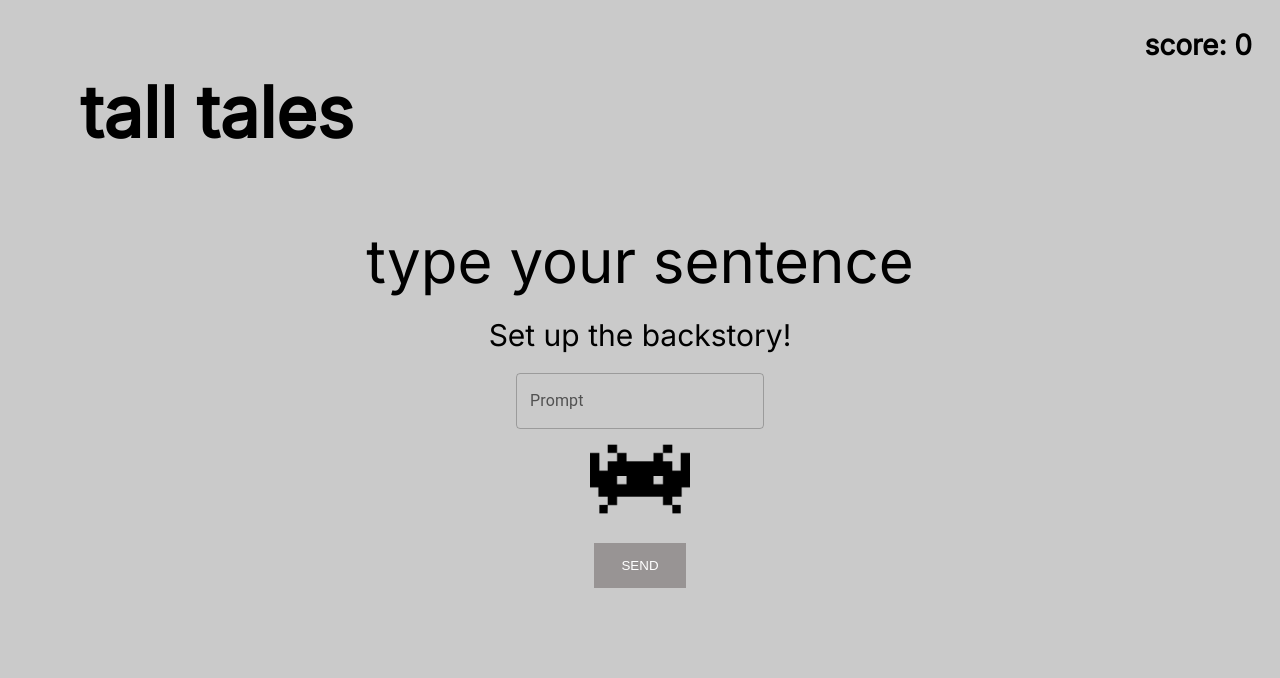
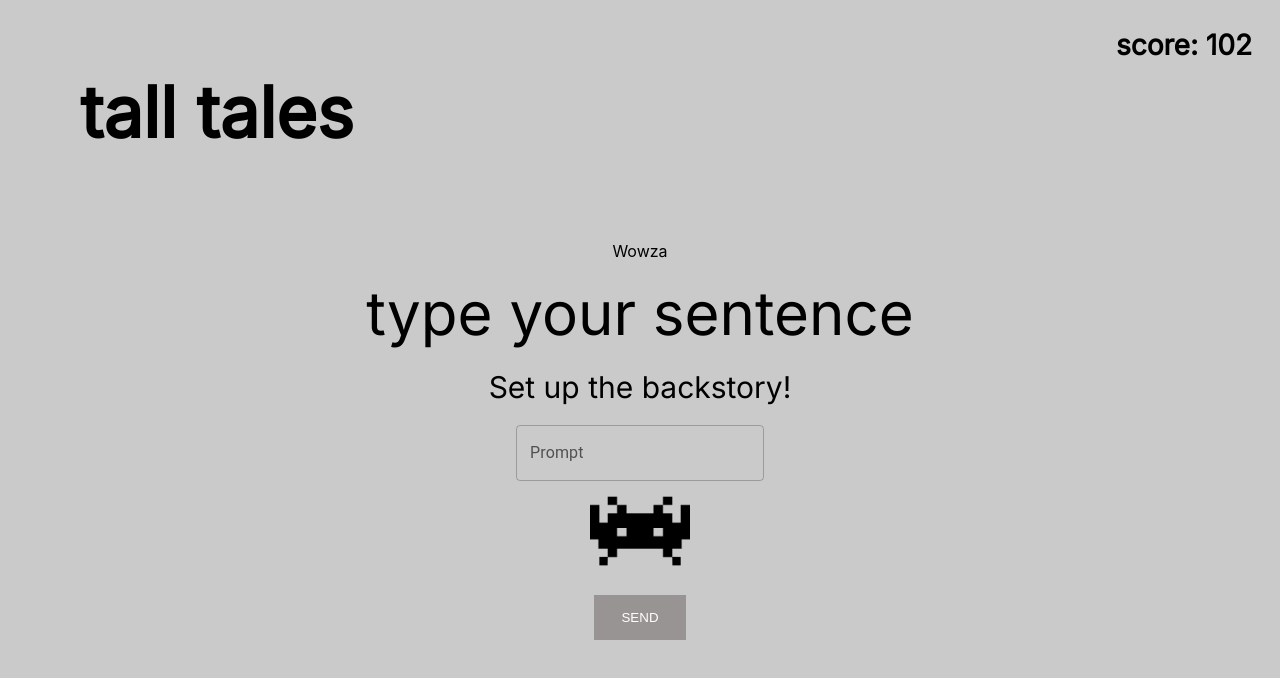
Before and after one commit to Jnwong116/TallTales, a React (Create React App) app in the folder talltales/: page / in a window 1280 px wide. Shown: the top 678 px of the page. Built offline with nearby package versions, Linux system fonts and the light colour scheme.

Commit message:
Set up story and user objects to update on main page

```diff
--- /dev/null
+++ b/talltales/src/components/story/story.js
@@ -0,0 +1,20 @@
+import React from "react";
+
+import "./story_style.css";
+
+class Story extends React.Component {
+
+    render() {
+        const {
+            story
+        } = this.props;
+
+        return (
+            <div>
+                <p>{story.currStory}</p>
+            </div>
+        )
+    }
+}
+
+export default Story;
--- a/talltales/src/data/stories.json
+++ b/talltales/src/data/stories.json
@@ -9,7 +9,8 @@
             ],
             "resolution": [
                 "prompt1", "prompt2", "prompt3"
-            ]
+            ],
+            "currStory": "Wowza"
         },
         {
             "backstory": [
@@ -20,7 +21,8 @@
             ],
             "resolution": [
                 "prompt1", "prompt2", "prompt3"
-            ]
+            ],
+            "currStory": ""
         }
     ]
 }
--- a/talltales/src/data/users.json
+++ b/talltales/src/data/users.json
@@ -3,7 +3,7 @@
         {
             "username": "user1",
             "password": "user1",
-            "score": "0",
+            "score": "102",
             "icon": "",
             "sentence": "",
             "raconteur": true,
--- a/talltales/src/pages/inputStage/inputStage.js
+++ b/talltales/src/pages/inputStage/inputStage.js
@@ -3,6 +3,7 @@ import AppName from '../../components/appName/appName.js';
 import Button from '../../components/button/button.js';
 import "./inputStage.css";
 import Score from "../../components/score/score.js";
+import Story from "../../components/story/story.js";
 import UserInput from "../../components/userInput/userInput.js";
 import UserIcon from "../../components/userIcon/userIcon.js";
 
@@ -37,6 +38,7 @@ class InputStage extends React.Component {
           <AppName></AppName>
           <Score user={this.users.users[0]}></Score>
         </div>
+        <Story story={this.stories.stories[0]}></Story>
         <UserInput tag="Set up the backstory!"></UserInput>
         <UserIcon />
         <Button text="SEND" handleClick={this.handleClick}></Button>
```
